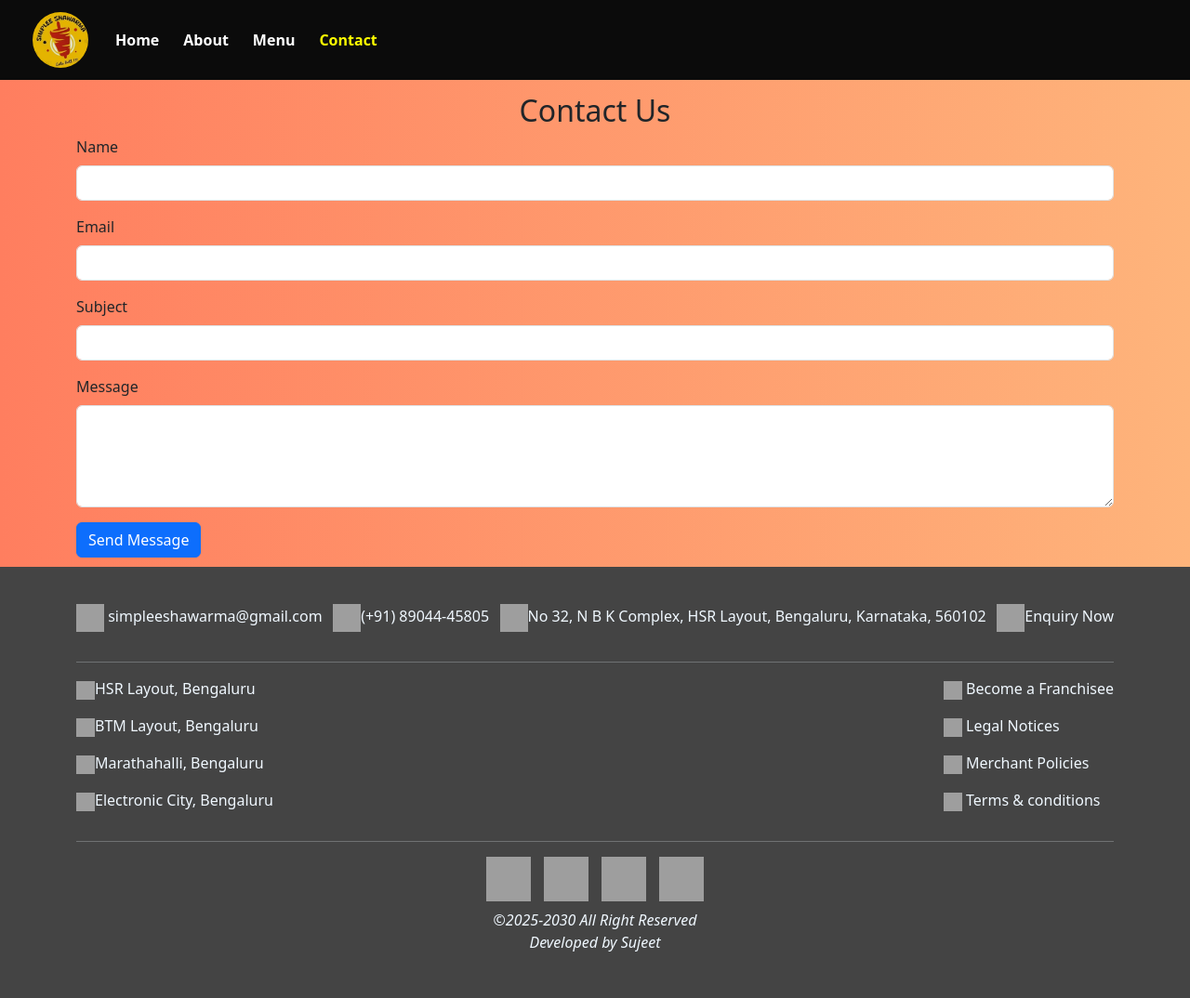
After one commit to Sujeet2003/Simplee-Shawarma, a Django app: page /contact-us/ in a window 1280 px wide. The commit adds this page. Shown: the whole page at 93% size. Run offline with Django 5.2, Linux system fonts and the light colour scheme; parts of the project's set-up code (start-up, migrations or seed data) failed here and were passed over; some web fonts are replaced; grey boxes are pictures that could not be loaded.

Commit message:
working for contact page

```diff
--- /dev/null
+++ b/Base/forms.py
@@ -0,0 +1 @@
+from django import forms
--- a/Base/urls.py
+++ b/Base/urls.py
@@ -6,4 +6,5 @@ urlpatterns = [
     path('contents_about_rules_and_regulations/', views.regulations_content, name="rules_and_regulations"),
     path('about-simplee-shawarma/', views.about_us, name='about_us'),
     path('menu-of-simplee-shawarma/', views.menu_items, name="menu_items"),
+    path('contact-us/', views.contact_us, name="contact_us"),
 ]
--- a/Base/views.py
+++ b/Base/views.py
@@ -1,6 +1,6 @@
-from django.shortcuts import render
+from django.shortcuts import render, redirect
 from Base.models import Starter, Shawarma, ShawarmaPlate, LoadedShawarma, CombosForOne, CombosForTwo, HealthyShawarma, OnlyForCheeseLovers, AddOn
-
+from Base.forms import ContactForm
 
 # Create your views here.
 def index(request):
@@ -38,3 +38,6 @@ def menu_items(request):
     }
 
     return render(request, 'menu.html', context)
+
+def contact_us(request):
+    return render(request, "contact.html")
--- a/static/css/style.css
+++ b/static/css/style.css
@@ -693,7 +693,6 @@ section .slide-up {
 }
 
 .menu-section .container .item-list .item {
-    /* background: linear-gradient(135deg, #ff9966, #ff5e62); */
     background: linear-gradient(135deg, #fed86e, #ff8a8c);
     color: rgb(37, 37, 37);
     font-weight: bold;
@@ -743,3 +742,10 @@ section .slide-up {
         width: 100%;
     }
 }
+
+/* Contact section */
+.contact-section {
+    padding-top: 100px;
+    padding-bottom: 10px;
+    background: linear-gradient(to right, #ff7e5f, #feb47b);
+}
--- a/static/js/custom.js
+++ b/static/js/custom.js
@@ -42,4 +42,4 @@ emojis.forEach(emoji => {
     });
 });
 
-// footer section
+// contact section
--- /dev/null
+++ b/templates/contact.html
@@ -0,0 +1,41 @@
+{% extends 'index.html' %}
+{% load static %}
+
+{% block content %}
+
+<section class="contact-section">
+    <div class="container">
+        <h2 class="text-center">Contact Us</h2>
+        <form id="contact-form" method="post" action="{% url 'contact_us' %}">
+            {% csrf_token %}
+            <div class="mb-3">
+                <label for="id_name" class="form-label">Name</label>
+                <input type="text" name="name" class="form-control" id="id_name"
+                    required>
+            </div>
+            <div class="mb-3">
+                <label for="id_email" class="form-label">Email</label>
+                <input type="email" name="email" class="form-control"
+                    id="id_email" required>
+            </div>
+            <div class="mb-3">
+                <label for="id_subject" class="form-label">Subject</label>
+                <input type="text" name="subject" class="form-control"
+                    id="id_subject"
+                    required>
+            </div>
+            <div class="mb-3">
+                <label for="id_message" class="form-label">Message</label>
+                <textarea name="message" class="form-control" id="id_message"
+                    rows="4" required></textarea>
+            </div>
+            <button type="submit" onclick="sendMail()"
+                class="btn btn-primary">Send Message</button>
+        </form>
+        <div id="success-message" class="alert alert-success mt-3 d-none">
+            Message sent successfully!
+        </div>
+    </div>
+</section>
+
+{% endblock %}
--- a/templates/index.html
+++ b/templates/index.html
@@ -64,10 +64,9 @@
                                 href="{% url 'menu_items' %}">Menu</a>
                         </li>
                         <li class="nav-item">
-                            <a class="nav-link" href="#">Gallery</a>
-                        </li>
-                        <li class="nav-item">
-                            <a class="nav-link" href="#">Contact</a>
+                            <a
+                                class="nav-link {% if request.path == '/contact-us/' %}active{% endif %}"
+                                href="{% url 'contact_us' %}">Contact</a>
                         </li>
                     </ul>
                 </div>
```
Also changed, not shown: Simplee/settings.py (+9 -0 lines).
